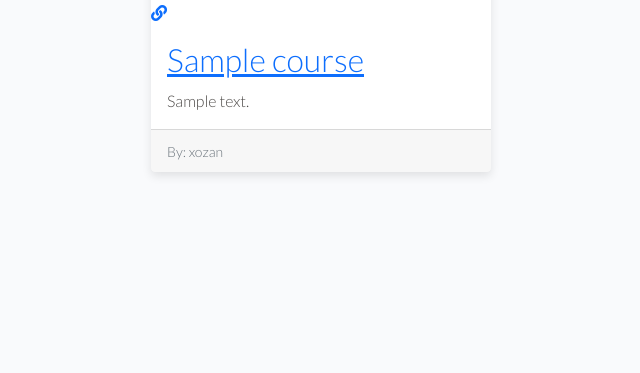
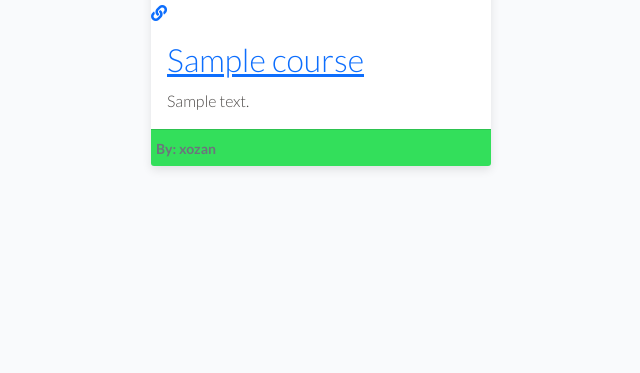
Before and after one commit to XOZANAYKUT/project4, a Django app: page / in a window 1280 px wide. Shown: the part 128-501 px from the top of the page, without its empty margins (137-777 px from the left). Run offline with Django 4.2, Linux system fonts and the light colour scheme; data comes from the database, SQL or seed files in the repository; tables that the repository leaves empty hold one stand-in row (values such as "Sample post").

Commit message:
Improved footer: Bolded footer text for better visibility and added background color

```diff
--- a/courses/templates/courses/index.html
+++ b/courses/templates/courses/index.html
@@ -28,7 +28,7 @@
                             <p class="card-text">{{ course.excerpt }}</p>
                         </div>
                         <div class="card-footer">
-                            <small class="text-muted">By: {{ course.author }}</small>
+                            <small class="text-muted"><strong>By:</strong> {{ course.author }}</small>
                         </div>
                     </div>
                 </div>
--- a/static/css/style.css
+++ b/static/css/style.css
@@ -198,3 +198,13 @@ body {
 img {
     vertical-align: middle;
 }
+
+.card-footer {
+    background-color: #33df5b !important;
+    color: black !important;
+    padding: 5px !important;
+}
+
+.card-footer small {
+    font-weight: bold !important;
+}
```
